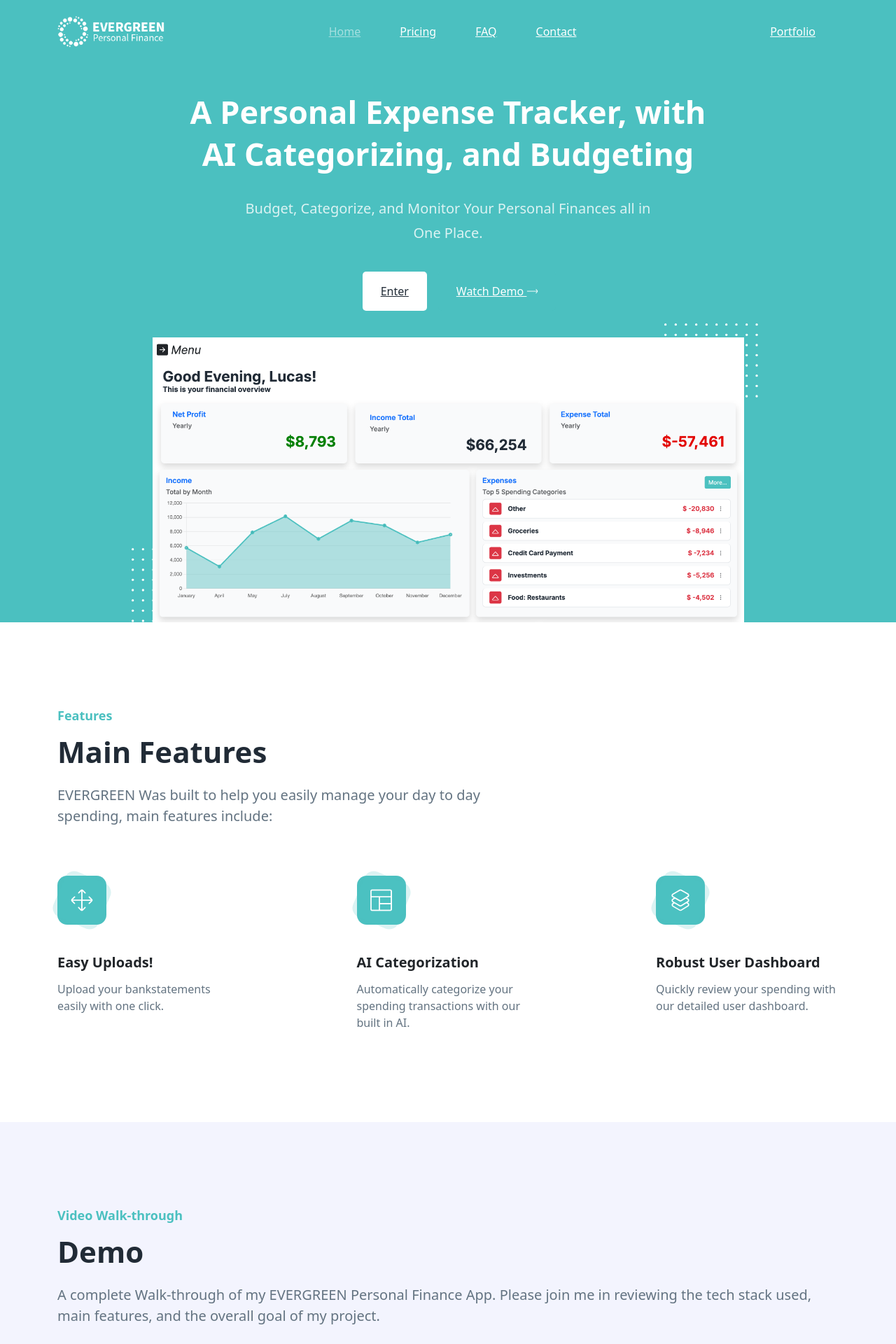
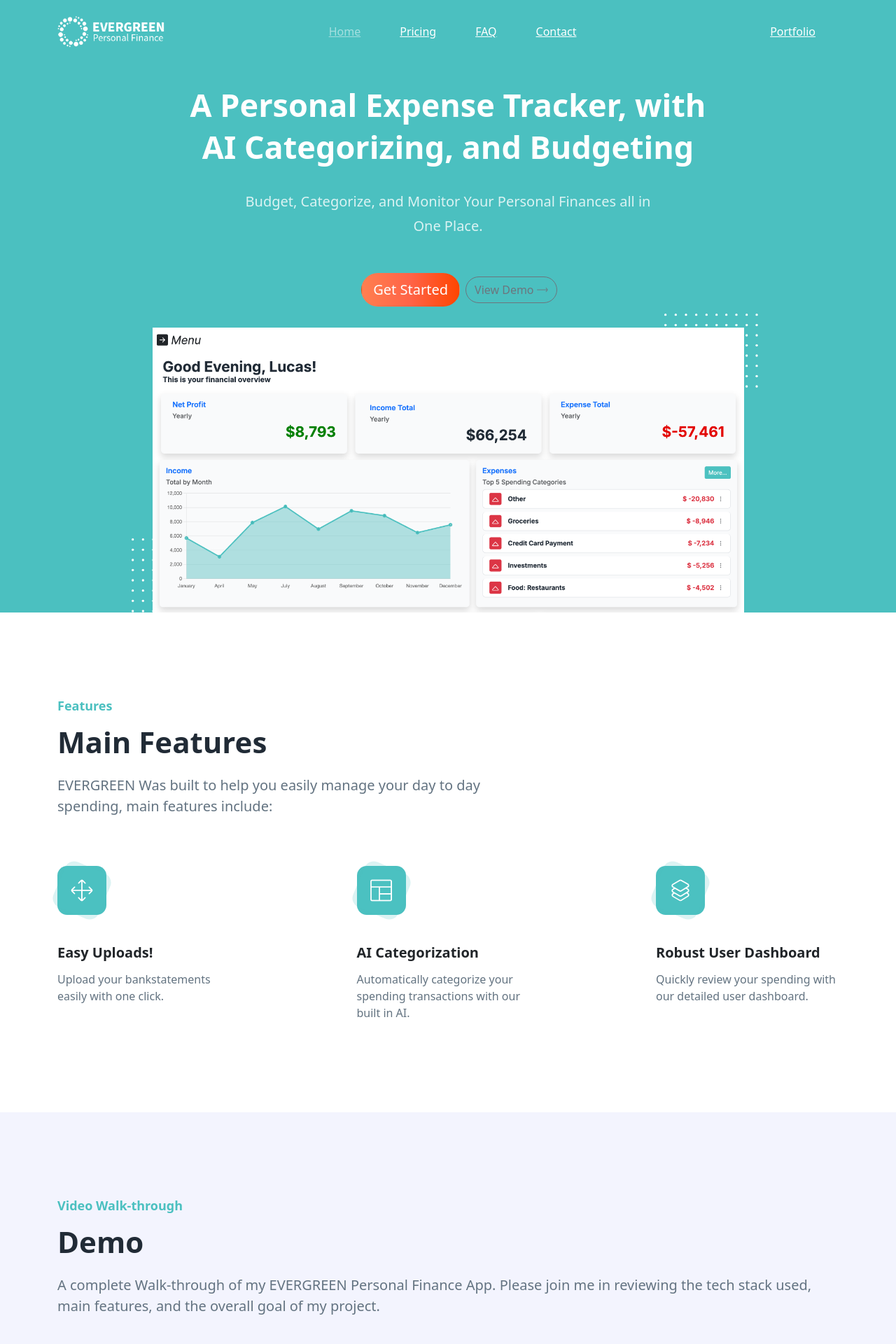
Before and after one commit to PyLou317/Django_portfolio_site, a Django app: template finance_tracker/templates/finance_tracker/index.html in a window 1280 px wide. Shown: the top 1920 px of the page at 70% size. Run offline with Django 5.2, Linux system fonts and the light colour scheme; the template is opened without the code that fills it, so the values that code supplies are empty.

Commit message:
adding accent color to elements

```diff
--- a/finance_tracker/static/finance_tracker/css/styles.css
+++ b/finance_tracker/static/finance_tracker/css/styles.css
@@ -4,9 +4,8 @@
     --font: "Inter", sans-serif;
     --body-color: #637381;
     --heading-color: #212b36;
-    /* --primary-color: #355E3B; */
-    --primary-color-2: #79D7BE;
     --primary-color: rgb(75, 192, 192);
+    --accent-color: #FF7F50;
     --white: #ffffff;
 }
 
@@ -538,18 +537,18 @@ p {
 /* ===== Hero CSS ===== */
 .ud-hero {
     background: var(--primary-color);
-    padding-top: 130px;
+    padding-top: 120px;
 }
 
 @media only screen and (min-width: 768px) and (max-width: 991px) {
     .ud-hero {
-        padding-top: 150px;
+        padding-top: 120px;
     }
 }
 
 @media (max-width: 767px) {
     .ud-hero {
-        padding-top: 160px;
+        padding-top: 130px;
     }
 }
 
@@ -579,6 +578,7 @@ p {
     .ud-hero-content .ud-hero-title {
         font-size: 26px;
         line-height: 38px;
+        margin-bottom: 75px;
     }
 }
 
@@ -601,10 +601,21 @@ p {
     }
 }
 
+.enter-site-btn {
+    background: linear-gradient(to right, #FF7F50, #FF6347, #FF4500);
+    color: white !important;
+    transition: background-image 0.3s ease !important;
+}
+
+.enter-site-btn:hover {
+    background: linear-gradient(to right, #FF6A4A, #FF5733, #E63900) !important; /* Darker Accent Color */
+  }
+
 .ud-hero-buttons {
     display: flex;
     align-items: center;
     justify-content: center;
+    margin-top: 50px;
 }
 
 .ud-hero-buttons .ud-main-btn {
@@ -905,7 +916,7 @@ p {
 }
 
 .ud-single-pricing.active {
-    background: linear-gradient(180deg, #2A9D8F 0%, #FF7F50 100%);
+    background: linear-gradient(180deg, #2A9D8F 0%, var(--accent-color) 100%);
     border: none;
     padding: 55px 30px;
 }
--- a/finance_tracker/templates/finance_tracker/components/hero.html
+++ b/finance_tracker/templates/finance_tracker/components/hero.html
@@ -13,13 +13,10 @@
             </p>
             <ul class="ud-hero-buttons">
             <li>
-                <a href="{% url 'finance_tracker:dashboard' %}" class="ud-main-btn ud-white-btn">
-                Enter
-                </a>
+                <a href="{% url 'finance_tracker:dashboard' %}" class="enter-site-btn btn rounded-pill btn-lg me-2">Get Started</a>
             </li>
             <li>
-                <a href="#demo" rel="nofollow noopener" class="ud-main-btn ud-link-btn">
-                Watch Demo <i class="lni lni-arrow-right"></i>
+                <a href="#demo" class="view-demo-btn btn btn-outline-secondary rounded-pill">View Demo <i class="lni lni-arrow-right"></i></a>
                 </a>
             </li>
             </ul>
--- a/finance_tracker/templates/finance_tracker/dashboard.html
+++ b/finance_tracker/templates/finance_tracker/dashboard.html
@@ -8,7 +8,7 @@
         <div class="container-fluid min-vh-100 mb-5">
             <div class="m-3">
                 {% firstof user.first_name user as name %}
-                <h2>Good {{ now|greeting }}, {{ name }}!</h2>
+                <h2 class="dashboard-greeting-msg">Good {{ now|greeting }}, {{ name }}!</h2>
                 <h5>This is your financial overview</h5>
             </div>
 
@@ -60,7 +60,7 @@
                                 <h5 class="card-title text-primary fw-semibold">Expenses</h5>
                                 <h6 class="card-subtitles mb-2 text-muted fw-medium">Top 5 Spending Categories</h6>
                             </div>
-                            <div class="col-md-6 d-flex justify-content-end align-items-start">
+                            <div class="expense-btn-div col-md-6 d-flex justify-content-end align-items-start">
                                 <a class="btn btn-sm btnViewMore" href="{% url 'finance_tracker:categories' %}" role="button">More...</a>
                             </div>
                         </div>
```
Also changed, not shown: finance_tracker/static/finance_tracker/css/finance_tracker.css (+21 -5 lines).
